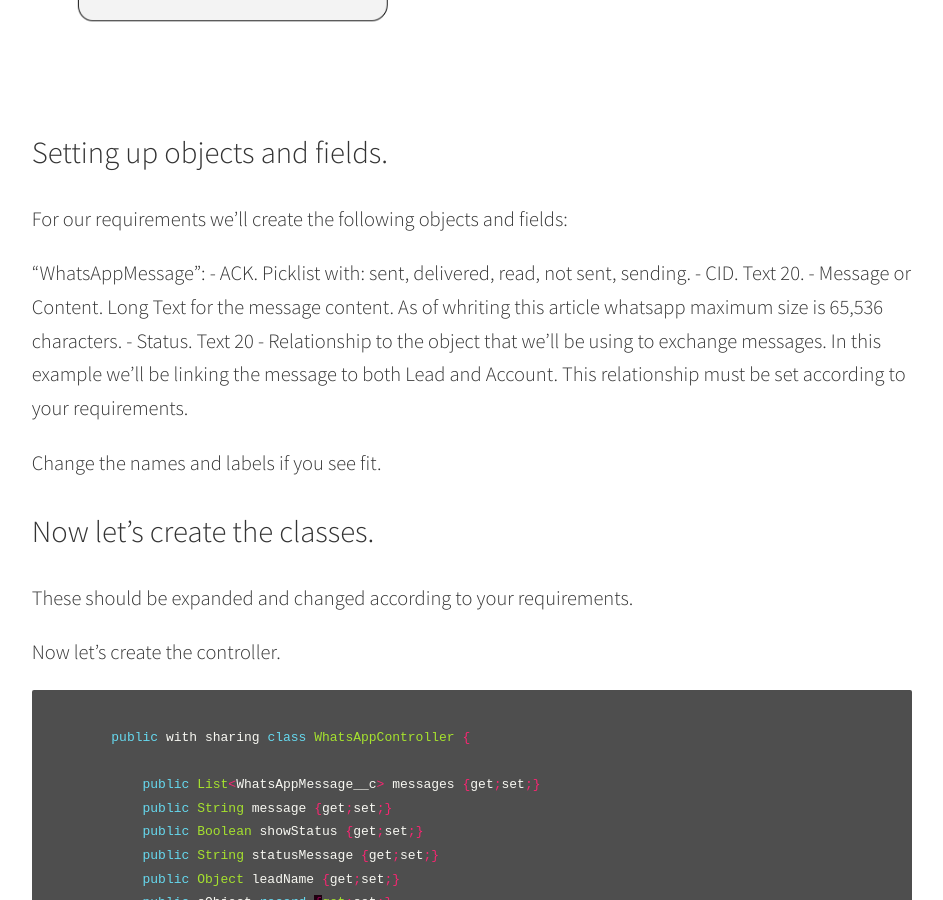
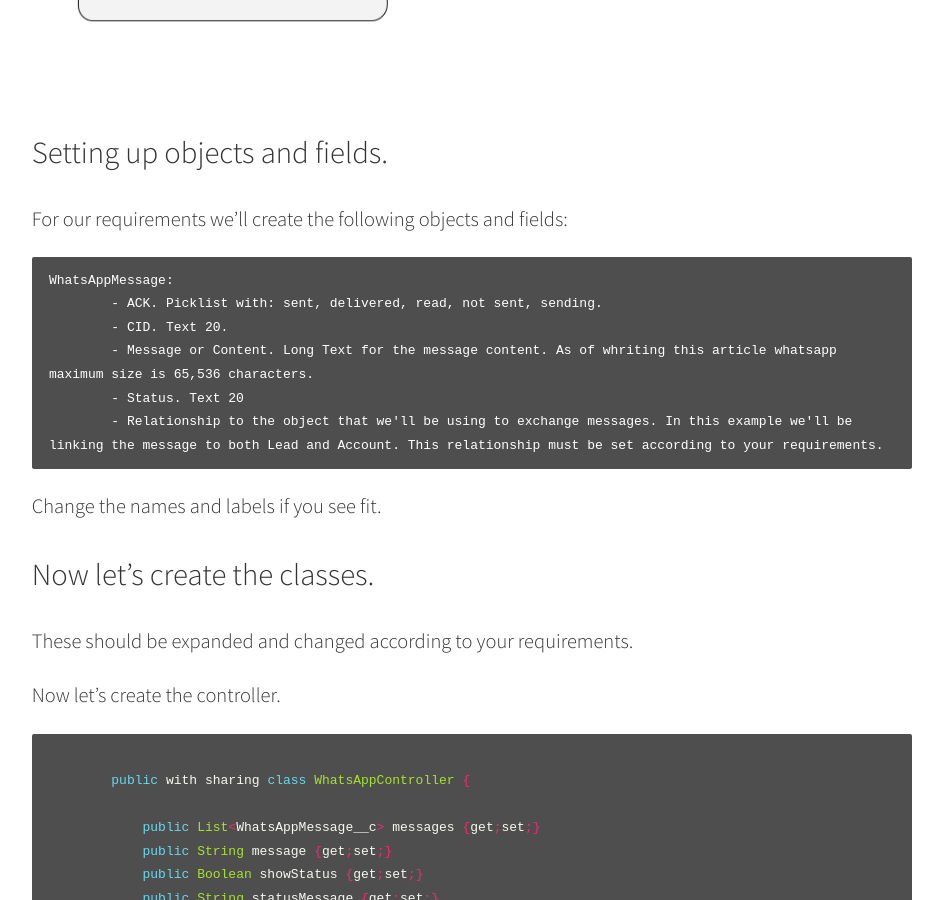
Before and after one commit to blackbirdcrew/BLOG, a Jekyll site: the page built from _posts/2019-08-31-Integrating-Salesforce-And-Whatsapp.md, in a window 1280 px wide and 900 px high, scrolled down 2373 px. Shown: the whole window, without its empty margins (168-1111 px from the left). Built offline with Jekyll 4.4.1, drawn with Linux system fonts in a browser that asks for light colours; comment, search, counter and statistics services are not loaded; some of the changed lines change nothing that is shown.

Commit message:
Update 2019-08-31-Integrating-Salesforce-And-Whatsapp.md

```diff
--- a/_posts/2019-08-31-Integrating-Salesforce-And-Whatsapp.md
+++ b/_posts/2019-08-31-Integrating-Salesforce-And-Whatsapp.md
@@ -41,12 +41,12 @@ As you can see it fairly simple. We send a message then update the message statu
 
 For our requirements we'll create the following objects and fields:
 
-"WhatsAppMessage":
- 	- ACK. Picklist with: sent, delivered, read, not sent, sending.
-	- CID. Text 20.
-	- Message or Content. Long Text for the message content. As of whriting this article whatsapp maximum size is 65,536 characters.
-	- Status. Text 20
-	- Relationship to the object that we'll be using to exchange messages. In this example we'll be linking the message to both Lead and Account. This relationship must be set according to your requirements.
+	WhatsAppMessage:
+	 	- ACK. Picklist with: sent, delivered, read, not sent, sending.
+		- CID. Text 20.
+		- Message or Content. Long Text for the message content. As of whriting this article whatsapp maximum size is 65,536 characters.
+		- Status. Text 20
+		- Relationship to the object that we'll be using to exchange messages. In this example we'll be linking the message to both Lead and Account. This relationship must be set according to your requirements.
 
 Change the names and labels if you see fit.
 
```
